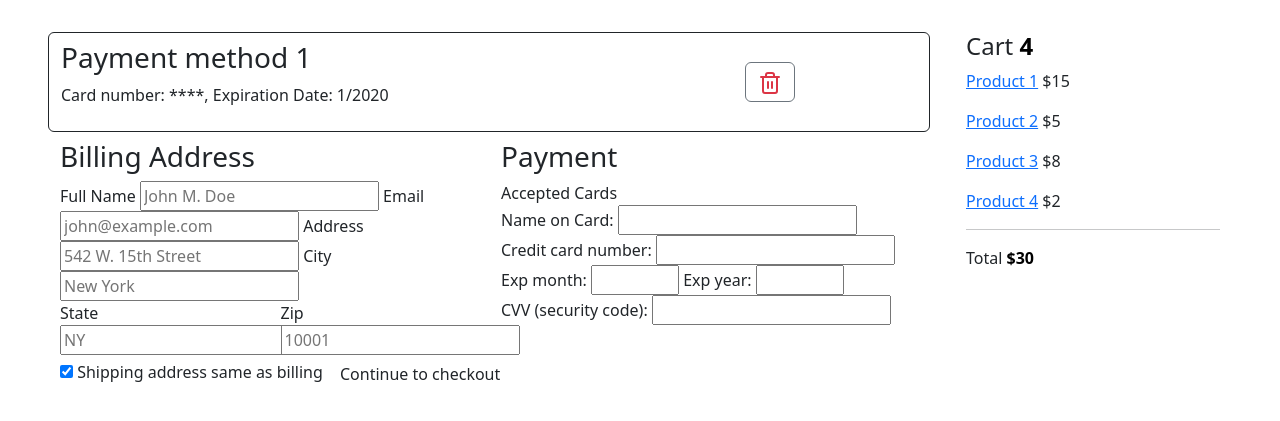
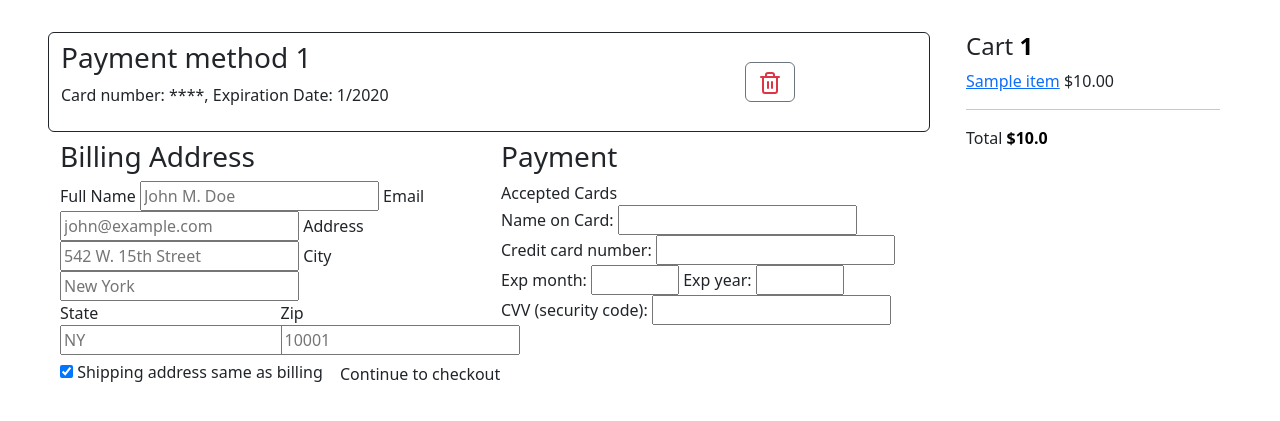
Before and after one commit to tangalbert919/FastSnacks-V2, a Django app: page /payment-methods in a window 1280 px wide. Shown: the part 197-618 px from the top of the page. Run offline with Django 4.2, Linux system fonts and the light colour scheme; a user stored in the database is signed in; tables that the repository leaves empty hold one stand-in row (values such as "Sample post").

Commit message:
View cart from payment methods page

```diff
--- a/FastSnacks/FastSnacksApp/models.py
+++ b/FastSnacks/FastSnacksApp/models.py
@@ -107,5 +107,11 @@ class Cart(models.Model):
     user = models.OneToOneField(User, on_delete=models.CASCADE)
     items = models.ManyToManyField(Item, blank=True)
 
+    def price(self):
+        total = 0.00
+        for item in self.items.all():
+            total += float(item.price)
+        return total
+
     def __str__(self) -> str:
         return self.user.get_username() + "'s cart"
--- a/FastSnacks/FastSnacksApp/views.py
+++ b/FastSnacks/FastSnacksApp/views.py
@@ -163,6 +163,13 @@ class PaymentView(LoginRequiredMixin, BaseView, ListView, FormView):
     def get_queryset(self) -> QuerySet[Any]:
         return PaymentMethod.objects.all().filter(user=self.request.user)
 
+    def get_context_data(self, **kwargs) -> dict[str, Any]:
+        context = super().get_context_data(**kwargs)
+        cart = Cart.objects.get(user=self.request.user)
+        context["cart"] = cart.items.all()
+        context["cart_price"] = cart.price
+        return context
+
 @login_required
 def add_payment_method(request):
     form = PaymentMethodForm(request.POST)
--- a/FastSnacks/templates/payment-methods.html
+++ b/FastSnacks/templates/payment-methods.html
@@ -102,15 +102,14 @@
         <h4>Cart
           <span class="price" style="color:black">
             <i class="fa fa-shopping-cart"></i>
-            <b>4</b>
+            <b>{{ cart.count }}</b>
           </span>
         </h4>
-        <p><a href="#">Product 1</a> <span class="price">$15</span></p>
-        <p><a href="#">Product 2</a> <span class="price">$5</span></p>
-        <p><a href="#">Product 3</a> <span class="price">$8</span></p>
-        <p><a href="#">Product 4</a> <span class="price">$2</span></p>
+        {% for item in cart %}
+        <p><a href="#">{{ item.name }}</a> <span class="price">${{ item.price }}</span></p>
+        {% endfor %}
         <hr>
-        <p>Total <span class="price" style="color:black"><b>$30</b></span></p>
+        <p>Total <span class="price" style="color:black"><b>${{ cart_price }}</b></span></p>
       </div>
     </div>
 </div>
```
